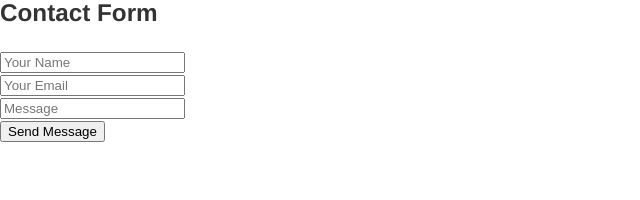
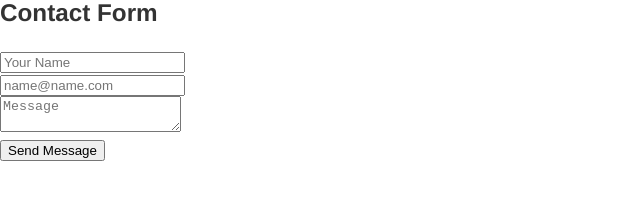
Before and after one commit to KurisuLim/Lim-Portfolio, a Gatsby site: page /contact in a window 1280 px wide. Shown: the whole page, without its empty margins (0-640 px from the left). Built offline with nearby package versions, Linux system fonts and the light colour scheme; Gatsby itself is replaced by a stand-in of ours.

Commit message:
fixed the text area field

```diff
--- a/src/pages/contact.js
+++ b/src/pages/contact.js
@@ -22,13 +22,13 @@ class Contact extends React.Component {
                 <input
                 name='email'
                 type='email'
-                placeholder='Your Email'
+                placeholder='name@name.com'
                 required
                 />
                 <br/>
-                <input
+                <textarea
                 name='message'
-                type='textarea'
+                type='text'
                 placeholder='Message'
                 required
                 />
```
